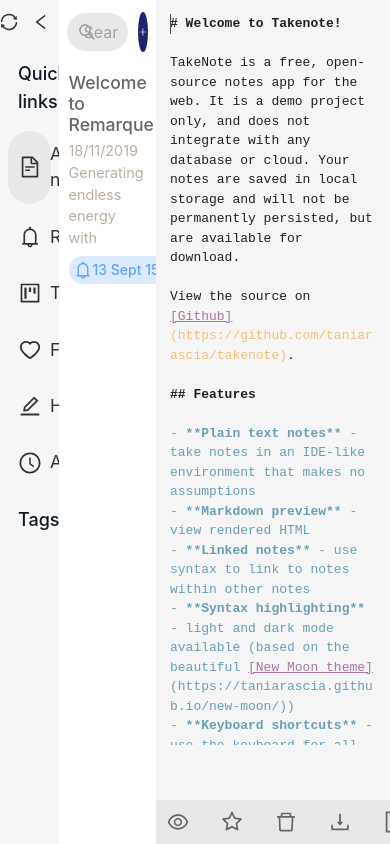
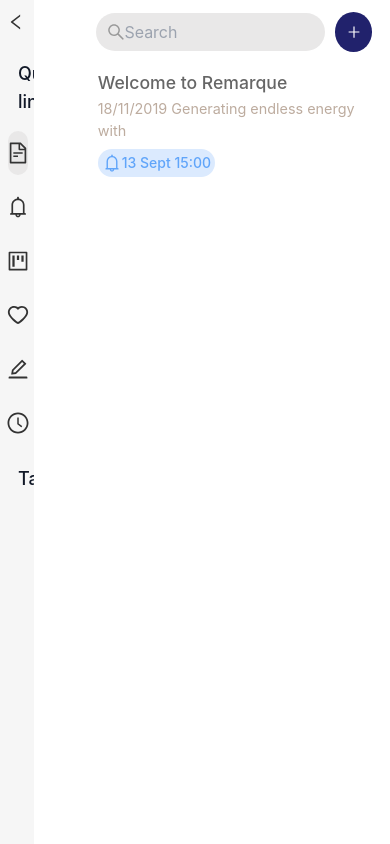
Before and after one commit to ndimzKM/remarque-client, a React (Create React App) app: page /app in a window 390 px wide. Built offline with nearby package versions, Linux system fonts and the light colour scheme.

Commit message:
added mobile responsiveness

```diff
--- a/src/components/MainBar/MainContainer.jsx
+++ b/src/components/MainBar/MainContainer.jsx
@@ -1,5 +1,6 @@
 import {
   AiOutlineEye,
+  AiOutlineEyeInvisible,
   AiOutlineStar,
   AiOutlineDelete,
   AiOutlineDownload,
@@ -90,10 +91,10 @@
     <section className="main-container pb-3">
       <ul className="top-bar px-2">
         <li onClick={(e) => bottomNavEventHandler(e, 1)}>
-          <AiOutlineEye size={24} color="#666" />
+          {!markdown ? <AiOutlineEye size={24} color="#666" />: <AiOutlineEyeInvisible size={24} color="#666"/>}
         </li>
         <li onClick={(e) => bottomNavEventHandler(e, 2)}>
-          {activeNote.favorite ? <AiFillStar color="#666" size={24}/> : <AiOutlineStar size={24} color="#666" />}
+          {activeNote.favorite ? <AiFillStar color="#FFA500" size={24}/> : <AiOutlineStar size={24} color="#666" />}
         </li>
         <li onClick={(e) => bottomNavEventHandler(e, 3)}>
           <AiOutlineDelete size={24} color="#666" />
--- a/src/components/MiddleBar/MiddleContainer.jsx
+++ b/src/components/MiddleBar/MiddleContainer.jsx
@@ -39,8 +39,8 @@
             />
           </div>
         </form>
-        <button onClick={openModal}>
-          <AiOutlinePlus color="#fff" size={22} />
+        <button onClick={openModal} className="w-24 h-24 rounded-full">
+          <AiOutlinePlus color="#fff" />
         </button>
         <ModalView />
       </div>
--- a/src/components/SideNavigation/NavContainer.jsx
+++ b/src/components/SideNavigation/NavContainer.jsx
@@ -1,3 +1,4 @@
+import { useState } from "react";
 import {
   AiOutlineSync,
   AiOutlineLeft,
@@ -12,7 +13,8 @@
 import { useSelector, useDispatch } from "react-redux";
 import { updateTempNotes } from "../../redux/actions";
 
-const NavContainer = () => {
+const NavContainer = ({setToggleSideBar, toggleSideBar}) => {
+
   const { notes, folders, tempNotes, tags } = useSelector(
     (state) => state.reducer
   );
@@ -24,9 +26,12 @@
       e.target.tagName == "LI" ||
       e.target.tagName == "SPAN" ||
       e.target.tagName == "svg" ||
-      e.target.tagName == "path"
+      e.target.tagName == "path"||
+      e.target.tagName == "I"
     ) {
       category = e.target.textContent.toLowerCase();
+      // toggle mainContainer display by clicking icons
+      toggleSideBar && setToggleSideBar(!toggleSideBar)
     }
     let temp = tempNotes;
     console.log(category);
@@ -47,12 +52,14 @@
         <button className="mr-3">
           <AiOutlineSync color="#333" size={20} />
         </button>
-        <button>
+        <button onClick={()=>{
+          setToggleSideBar(!toggleSideBar)
+        }}>
           <AiOutlineLeft color="#333" size={20} />
         </button>
       </div>
       <div className="nav-container mt-7">
-        <h3 className="font-medium text-gray-900 text-lg">Quick links</h3>
+        <h3 className="font-medium text-gray-900 text-lg text-center">Quick links</h3>
         <ul className="navbar" onClick={(e) => navigateFolders(e)}>
           <li className="active">
             <i>
@@ -91,7 +98,7 @@
             <span>Activity</span>
           </li>
         </ul>
-        <h3 className="font-medium text-gray-900 text-lg mt-5">Tags</h3>
+        <h3 className="font-medium text-gray-900 text-lg mt-5 text-center md:text-left">Tags</h3>
         <ul className="tags">
           {tags.map((tag) => (
             <li key={tag.id}>
--- a/src/index.js
+++ b/src/index.js
@@ -9,7 +9,7 @@
   <React.StrictMode>
     <BrowserRouter>
       <App />
-    </BrowserRouter>
+    </BrowserRouter>,
   </React.StrictMode>,
   document.getElementById("root")
 );
--- a/src/pages/AppView.jsx
+++ b/src/pages/AppView.jsx
@@ -1,11 +1,14 @@
 import MainContainer from "../components/MainBar/MainContainer";
 import MiddleContainer from "../components/MiddleBar/MiddleContainer";
 import NavContainer from "../components/SideNavigation/NavContainer";
+import { useState } from "react";
+const AppView = () => {
 
-const AppView = () => {
+  const [toggleSideBar, setToggleSideBar] = useState(false);
+
   return (
-    <main className="flex justify-between dark:bg-slate-900 transition-all">
-      <NavContainer />
+    <main className={`flex justify-between dark:bg-slate-900 transition-all ${toggleSideBar ? 'display-main-container':''}`}>
+      <NavContainer setToggleSideBar={setToggleSideBar} toggleSideBar={toggleSideBar} />
       <MiddleContainer />
       <MainContainer />
     </main>
--- a/src/styles/main.scss
+++ b/src/styles/main.scss
@@ -3,6 +3,7 @@
 @import "./partials/nav-container";
 @import "./partials/middle-container";
 @import "./partials/main-container";
+@import "./partials/mobile";
 * {
   margin: 0;
   padding: 0;
@@ -18,23 +19,24 @@
   position: fixed;
   width: 100%;
   .side-nav {
-    width: 15%;
+    width: 25%;
     background-color: $sideNavigation;
+
   }
   .middle-container {
-    width: 25%;
+    width: 75%;
     background-color: $middleBar;
   }
 
   .main-container {
-    width: 60%;
+    width: 100%;
     background-color: #f5f5f5;
   }
 }
 
 .homepage {
   max-width: 900px;
-  margin: auto;
+  margin: auto 20px;
   nav {
     padding: 20px 0;
     @include flexJustify(space-between, center, row);
--- a/src/styles/partials/_functions.scss
+++ b/src/styles/partials/_functions.scss
@@ -4,3 +4,9 @@
   align-items: $align;
   flex-direction: $direction;
 }
+
+@mixin mobile_screen {
+  @media(max-width: $tablet){
+    @content
+  }
+}
--- a/src/styles/partials/_global.scss
+++ b/src/styles/partials/_global.scss
@@ -11,3 +11,10 @@
 $sideNavigation: #f6f6f6;
 $mainBar: #e9e8e8;
 $middleBar: #ffffff;
+
+// viewport & screen sizes
+$mobile: 480px;
+$small-tablet: 768px;
+$tablet: 1024px;
+$small-desktop: 1280px;
+$desktop: 1480px;
--- a/src/styles/partials/_middle-container.scss
+++ b/src/styles/partials/_middle-container.scss
@@ -22,7 +22,7 @@
       }
     }
     button {
-      width: 12%;
+      width: 40px;
       background-color: $darkBlue;
       height: 40px;
       border-radius: 50%;
--- /dev/null
+++ b/src/styles/partials/_mobile.scss
@@ -0,0 +1,53 @@
+@include mobile_screen {
+  main {
+    .side-nav {
+      width: 30%;
+      background-color: $sideNavigation;
+
+      .navbar{
+        li {
+            @include flexJustify(center, center, row);
+            border-radius: 0;
+            i {
+              display: inline-flex;
+              justify-content: center;
+              align-items: center;
+              margin: auto 40%;
+
+            }
+            span{display: none;}
+
+      }
+    }
+    }
+    .middle-container {
+      position: fixed;
+      right: 0;
+      left: 20%;
+      margin: auto;
+      width: 70%;
+      height: 100vh;
+      background-color: $middleBar;
+    }
+
+    .main-container {
+      background-color: #f5f5f5;
+      transform: translateX(100%);
+    }
+
+  }
+// mobilr d
+  .display-main-container{
+    .main-container {
+        transform: translateX(0);
+        width: 100%;
+        width: 100vh;
+      }
+
+      .middle-container{
+        transform: translate(-100%);
+        display: none;
+      }
+
+}
+}
```
Also changed, not shown: 2 other files (tests, documents, lock files or other folders).
